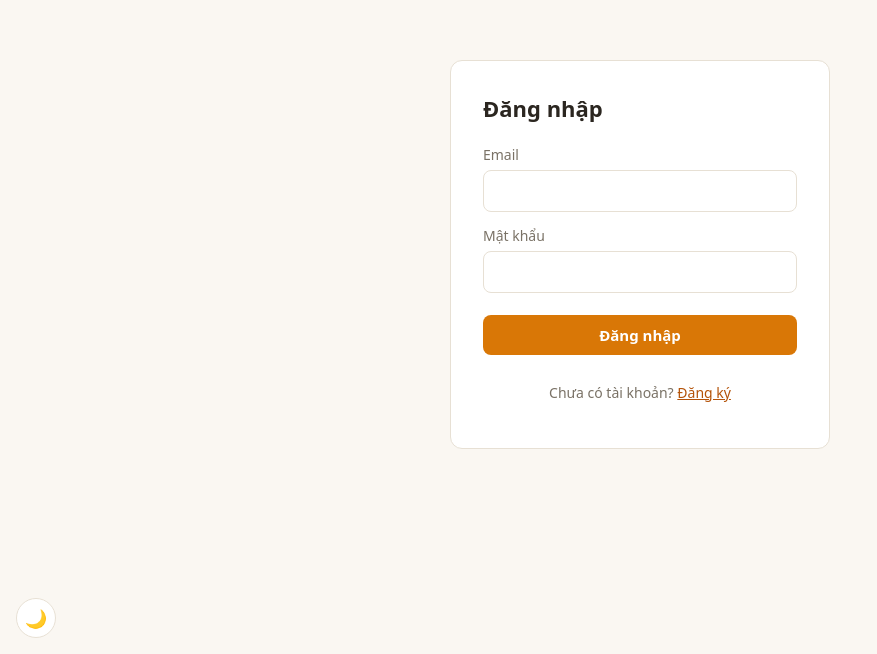
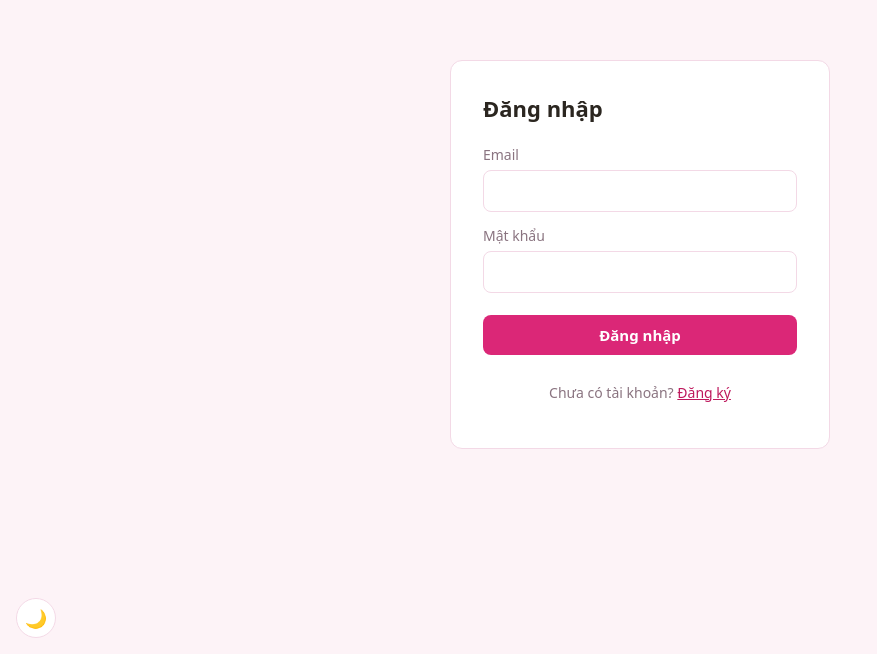
Before and after one commit to Nanbdnh/StreakX, a React (Vite) app in the folder frontend/: page /login in a window 1280 px wide. Shown: the part 146-800 px from the top of the page, without its empty margins (0-877 px from the left). Built offline with nearby package versions, Linux system fonts and the light colour scheme; no server answers.

Commit message:
Change primary accent color from amber to pink
Co-Authored-By: Claude Sonnet 5 <noreply@anthropic.com>

```diff
--- a/frontend/src/index.css
+++ b/frontend/src/index.css
@@ -1,11 +1,12 @@
 :root {
-  --bg: #faf7f2;
+  --bg: #fdf3f7;
   --card-bg: #ffffff;
   --text: #2b2620;
-  --text-muted: #7a7266;
-  --border: #e7e0d4;
-  --accent: #d97706;
-  --accent-dark: #b45309;
+  --text-muted: #8a7480;
+  --border: #f3d9e6;
+  --accent: #db2777;
+  --accent-dark: #be185d;
+  --accent-bg: #fce7f3;
   --danger: #dc2626;
   --danger-bg: #fef2f2;
   --sans: system-ui, "Segoe UI", Roboto, sans-serif;
@@ -13,13 +14,14 @@
 }
 
 :root[data-theme="dark"] {
-  --bg: #1b1712;
-  --card-bg: #26211b;
-  --text: #f1ede6;
-  --text-muted: #a89c8a;
-  --border: #3a3226;
-  --accent: #e8912b;
-  --accent-dark: #f3a94a;
+  --bg: #1c1418;
+  --card-bg: #2a1e24;
+  --text: #f6ecf0;
+  --text-muted: #b299a3;
+  --border: #402a34;
+  --accent: #f472b6;
+  --accent-dark: #f9a8d4;
+  --accent-bg: #4a2536;
   --danger: #f87171;
   --danger-bg: #3a1f1f;
   color-scheme: dark;
@@ -358,7 +360,7 @@ a.link-btn {
 
 .icon-swatch--active {
   border-color: var(--accent);
-  background: var(--danger-bg);
+  background: var(--accent-bg);
   outline: 2px solid var(--accent);
 }
 
```
